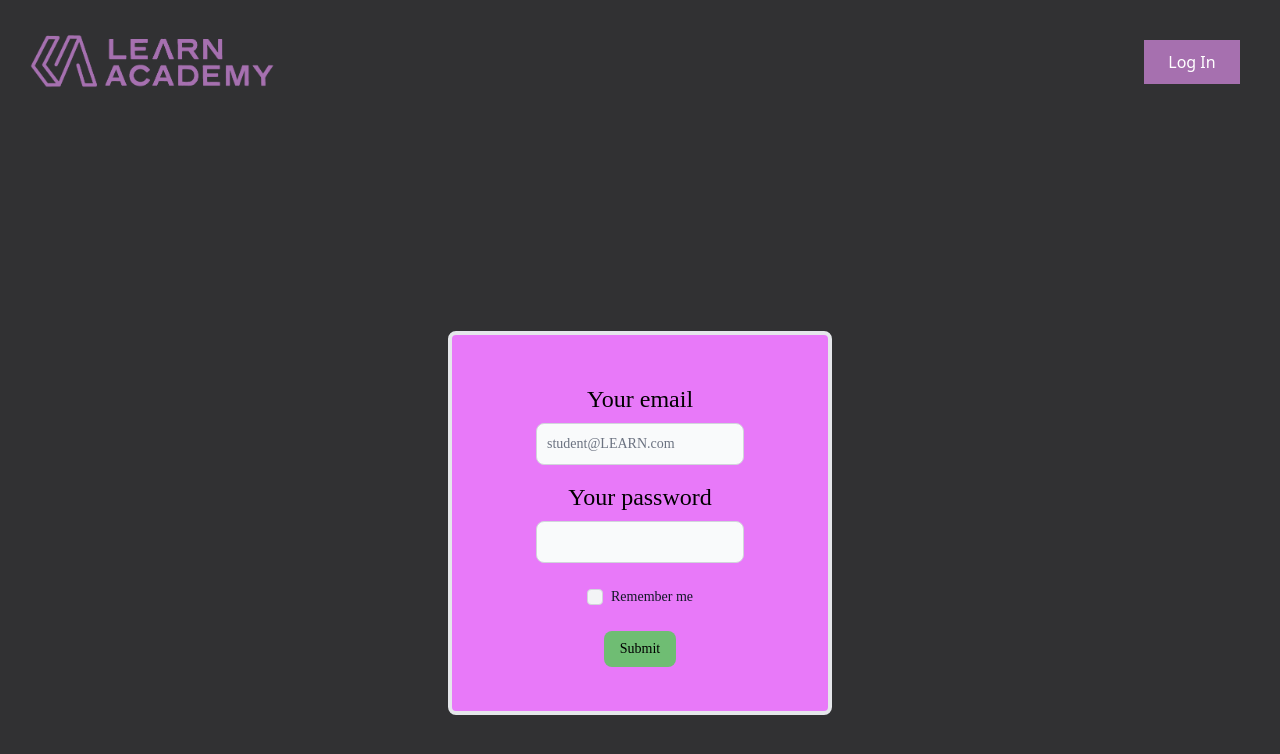
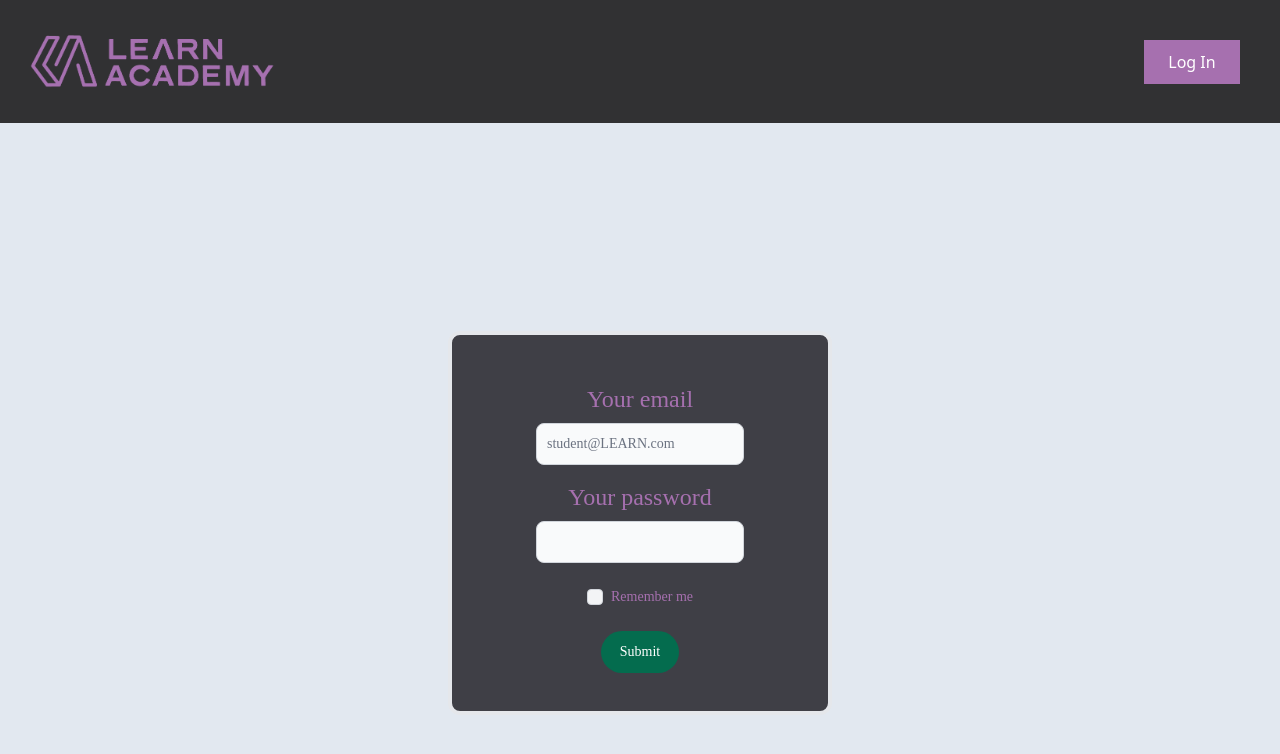
Before and after one commit to LEARNAcademy/student-application, a React (Create React App) app: page / in a window 1280 px wide. Shown: the top 754 px of the page. Built offline with nearby package versions, Linux system fonts and the light colour scheme; a web font is replaced by a local one.

Commit message:
✨[54] added Student Login Page,and Login Test Page

```diff
--- a/src/pages/StudentLogin/StudentLogin.js
+++ b/src/pages/StudentLogin/StudentLogin.js
@@ -7,15 +7,16 @@ const StudentLogin = () => {
   return (
     <>
       <Header />
-      <div className="bg-[#313133] h-screen pt-52 font-['gesta']">
-        <div className="border-4 h-96 w-96 m-auto bg-fuchsia-400 rounded-lg">
-          <form className="flex flex-col justify-center items-centerborder-transparent pt-12">
-            <div className="w-52 m-auto mb-4">
+      <div className="h-screen bg-slate-200 pt-52 font-['gesta']">
+        <div className="m-auto h-96 w-96 rounded-xl border-4 bg-zinc-700">
+          <form className="flex flex-col items-center justify-center border-transparent pt-12">
+            <div className="m-auto mb-4 w-52">
               <div className="mb-2 block text-center">
                 <Label
-                  class="text-2xl"
                   htmlFor="email1"
-                  value="Your email" />
+                >
+                  <div className="text-2xl text-learnpurple"> Your email</div>
+                </Label>
               </div>
               <TextInput
                 id="email1"
@@ -23,28 +24,30 @@ const StudentLogin = () => {
                 placeholder="student@LEARN.com"
                 required={true} />
             </div>
-            <div className="w-52 m-auto mb-2">
+            <div className="m-auto mb-2 w-52">
               <div className="mb-2 block text-center">
                 <Label
-                  class="text-2xl"
                   htmlFor="password1"
-                  value="Your password" />
+                >
+                  <div className="text-2xl text-learnpurple">Your password</div>
+                </Label>
               </div>
               <TextInput
                 id="password1"
                 type="password"
                 required={true} />
             </div>
-            <div className="flex items-center gap-2 m-auto mt-4 mb-6">
+            <div className="m-auto mt-4 mb-6 flex items-center gap-2">
               <Checkbox id="remember" />
               <Label htmlFor="remember">
-                Remember me
+                <div className="text-learnpurple">Remember me</div>
               </Label>
             </div>
             <div className="m-auto">
-              <Button type="submit" class="bg-learngreen rounded-lg">
+              <Button type="submit" color="success" pill={true}>
                 Submit
               </Button>
+
             </div>
           </form>
         </div>
```
Also changed, not shown: 1 other file (tests, documents, lock files or other folders).
